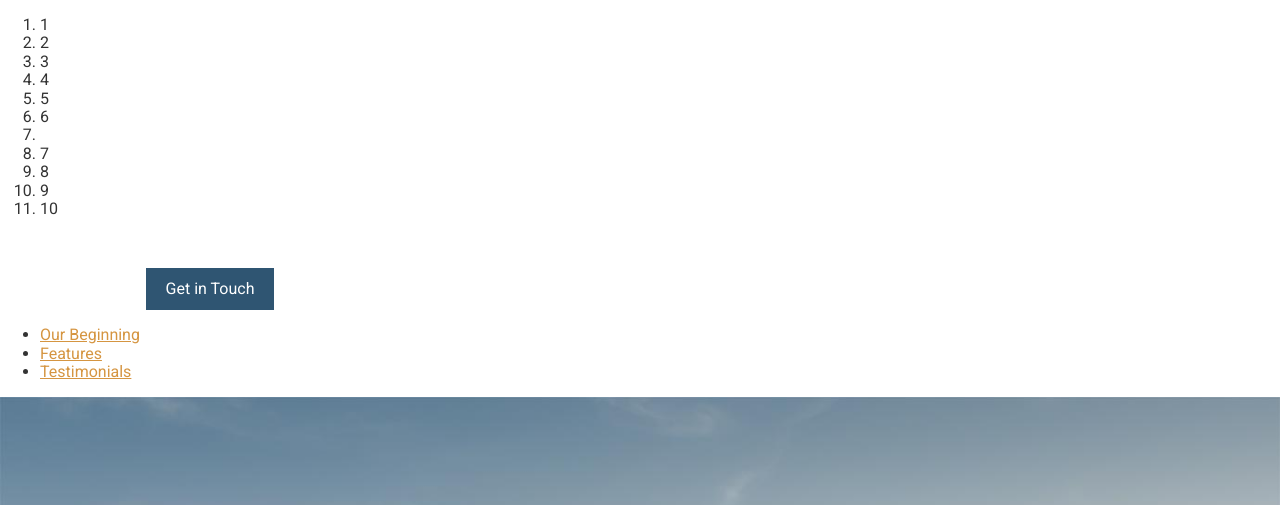
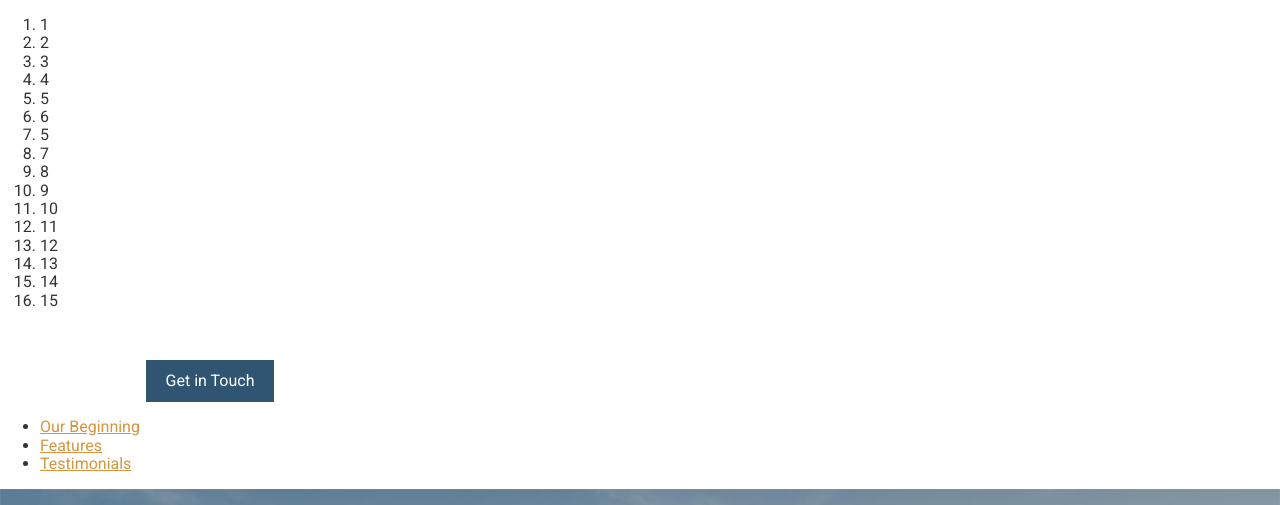
Before and after one commit to kingluddite/travel-site, a website: page app/index.html in a window 1280 px wide. Shown: the top 505 px of the page. Drawn offline with Linux system fonts and the light colour scheme.

Commit message:
complete count to 15 list

```diff
--- a/app/index.html
+++ b/app/index.html
@@ -16,11 +16,16 @@
     <li>4</li>
     <li>5</li>
     <li>6</li>
-    <li></li>
+    <li>5</li>
     <li>7</li>
     <li>8</li>
     <li>9</li>
     <li>10</li>
+    <li>11</li>
+    <li>12</li>
+    <li>13</li>
+    <li>14</li>
+    <li>15</li>
   </ol>
   <header>
     <img src="assets/images/icons/clear-view-escapes.svg">
```
